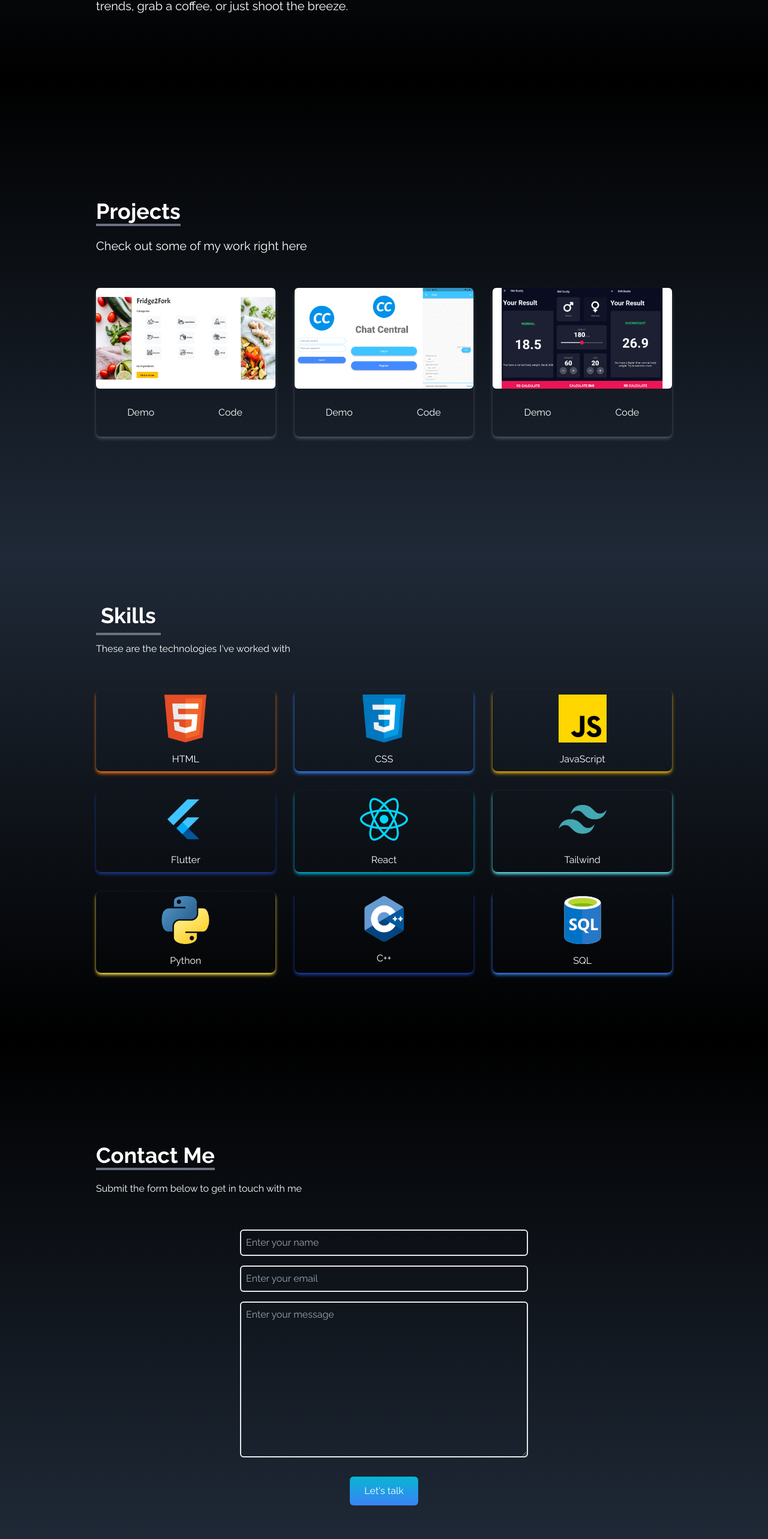
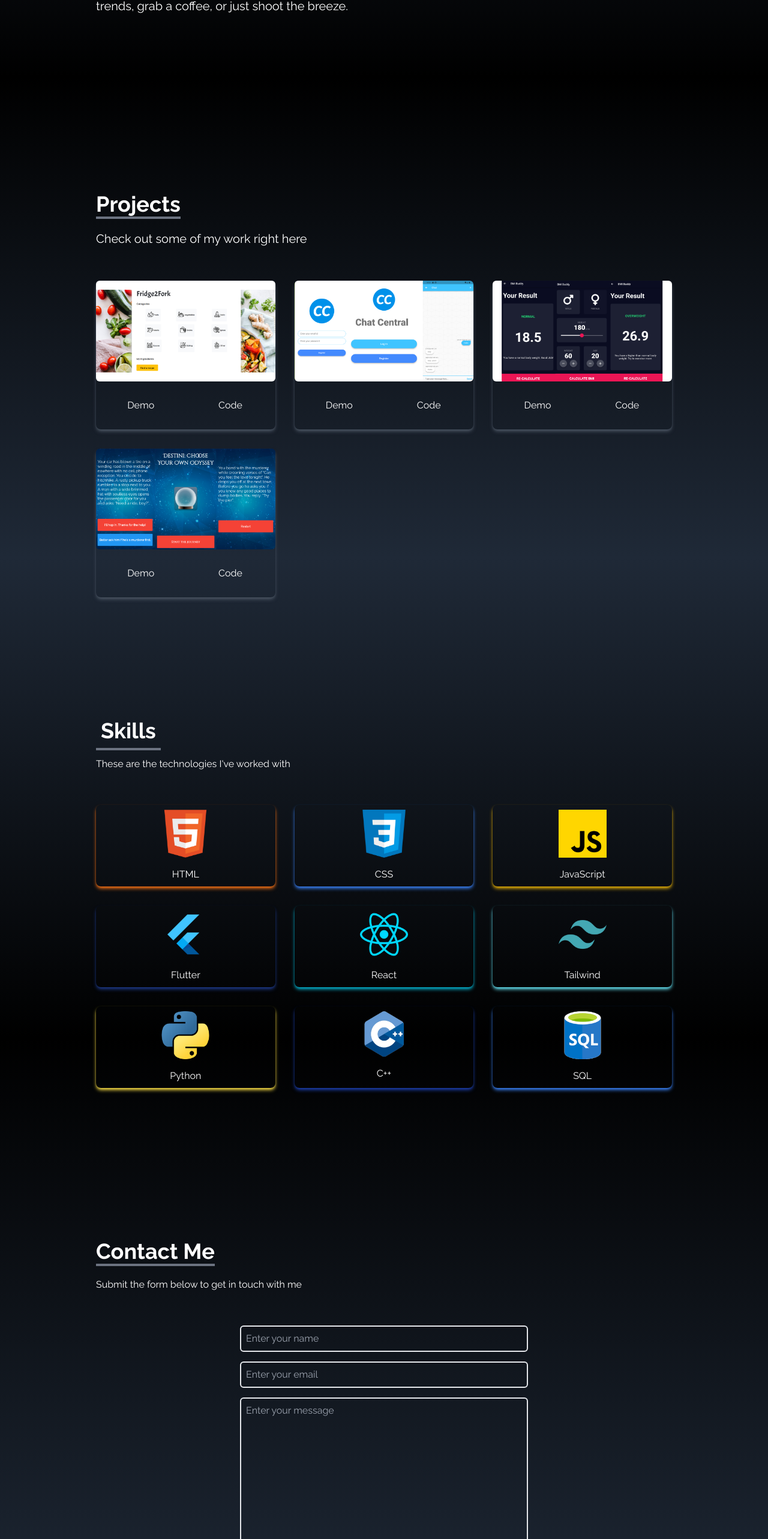
Before and after one commit to RaghavT5/Personal-Website, a React (Create React App) app: page / in a window 1280 px wide. Shown: the part 1470-4036 px from the top of the page at 60% size. Built offline with nearby package versions, Linux system fonts and the light colour scheme.

Commit message:
Added another project

```diff
--- a/src/components/About.jsx
+++ b/src/components/About.jsx
@@ -53,7 +53,7 @@ const About = () => {
         <p className="text-xl">
           So, take a look around, stay awhile and{" "}
           <b>
-            <Link to="contact" smooth={true} offset={330} duration={700}>
+            <Link to="contact" smooth={true} offset={230} duration={700}>
               let's connect!
             </Link>
           </b>{" "}
--- a/src/components/Contact.jsx
+++ b/src/components/Contact.jsx
@@ -4,7 +4,7 @@ const Contact = () => {
   return (
     <div
       name="contact"
-      className=" pt-40 w-full h-auto bg-gradient-to-b from-black to-gray-800 p-4 text-white"
+      className=" pt-40 w-full h-auto bg-gradient-to-b from-black to-gray-800 p-4 text-white lg:pt-80"
     >
       <div className="flex flex-col p-4 justify-center max-w-screen-lg mx-auto h-full">
         <div className="pb-8 mt-64 md:mt-0 lg:mt-0">
--- a/src/components/Home.jsx
+++ b/src/components/Home.jsx
@@ -48,7 +48,7 @@ const Home = () => {
             <Link
               to="projects"
               duration={700}
-              offset={130}
+              offset={-17}
               smooth
               className="group text-white w-fit px-6 py-3 my-2 flex items-center rounded-md bg-gradient-to-r from-cyan-500 to-blue-500 cursor-pointer "
             >
--- a/src/components/NavBar.jsx
+++ b/src/components/NavBar.jsx
@@ -22,13 +22,13 @@ const NavBar = () => {
     {
       id: 3,
       title: "projects",
-      offset: 0,
+      offset: -30,
       offsetMobile: 130,
     },
     {
       id: 4,
       title: "skills",
-      offset: -140,
+      offset: 100,
       offsetMobile: 85,
     },
     {
@@ -40,7 +40,7 @@ const NavBar = () => {
     {
       id: 6,
       title: "contact",
-      offset: 70,
+      offset: 220,
       offsetMobile: 330,
     },
   ];
--- a/src/components/Projects.jsx
+++ b/src/components/Projects.jsx
@@ -1,8 +1,8 @@
 import React from "react";
 import Fridge2Fork1 from "../assets/projects/Fridge2Fork1.jpg";
-
 import ChatCentral from "../assets/projects/ChatCentral.jpg";
 import BMIBuddy from "../assets/projects/BMIBuddy.jpg";
+import Destini from "../assets/projects/Destini.jpg";
 
 const Projects = () => {
   const projects = [
@@ -24,12 +24,18 @@ const Projects = () => {
       demoLink: "",
       codeLink: "https://github.com/RaghavT5/BMI-Buddy",
     },
+    {
+      id: 4,
+      src: Destini,
+      demoLink: "",
+      codeLink: "https://github.com/RaghavT5/Destini--Choose_Your_Own_Odyssey",
+    },
   ];
 
   return (
     <div
       name="projects"
-      className="bg-gradient-to-b from-black to-gray-800 w-full text-white md:h-screen sm: pt-56 md:pt-0"
+      className="bg-gradient-to-b from-black to-gray-800 w-full text-white md:h-screen sm: pt-56 md:pt-0 lg:pt-64"
     >
       <div className="max-w-screen-lg p-4 mx-auto flex flex-col justify-center w-full h-full">
         <div className="pb-8">
--- a/src/components/Skills.jsx
+++ b/src/components/Skills.jsx
@@ -70,7 +70,7 @@ const Skills = () => {
   return (
     <div
       name="skills"
-      className="bg-gradient-to-b from-gray-800 to-black w-full h-screen sm: pt-96 md:pt-0 lg:0 sm:pb-36"
+      className="bg-gradient-to-b from-gray-800 to-black w-full h-screen sm: pt-96 md:pt-0 lg:0 sm:pb-36 lg:pt-96"
     >
       <div className="pt-40 max-w-screen-lg mx-auto p-4 flex flex-col justify-center w-full h-full text-white">
         <div>
@@ -86,7 +86,7 @@ const Skills = () => {
               key={id}
               className={`shadow-md hover:scale-105 duration-500 py-2 rounded-lg ${style}`}
             >
-              <img src={imgSrc} alt="" className="w-20 mx-auto" />
+              <img src={imgSrc} alt={title} className="w-20 mx-auto" />
               <p className="mt-4">{title}</p>
             </div>
           ))}
```
Also changed, not shown: src/assets/projects/Destini.jpg (added).
